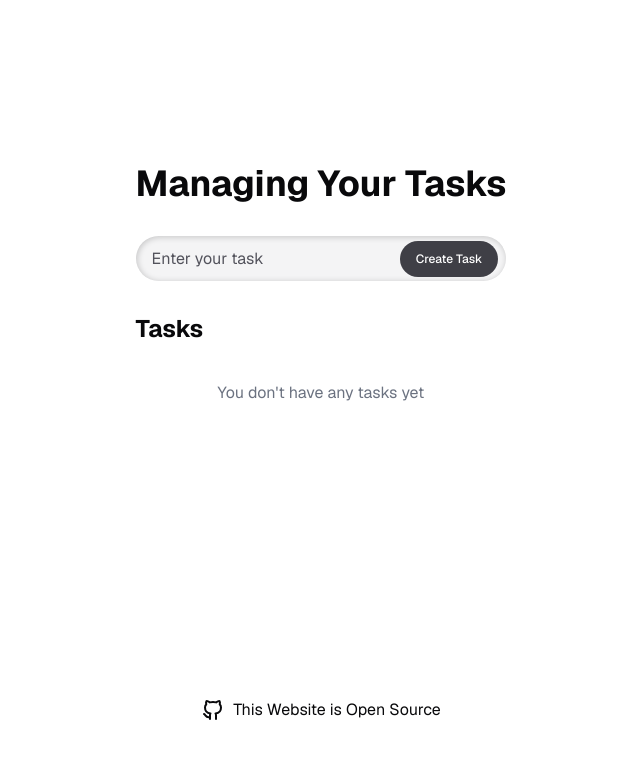
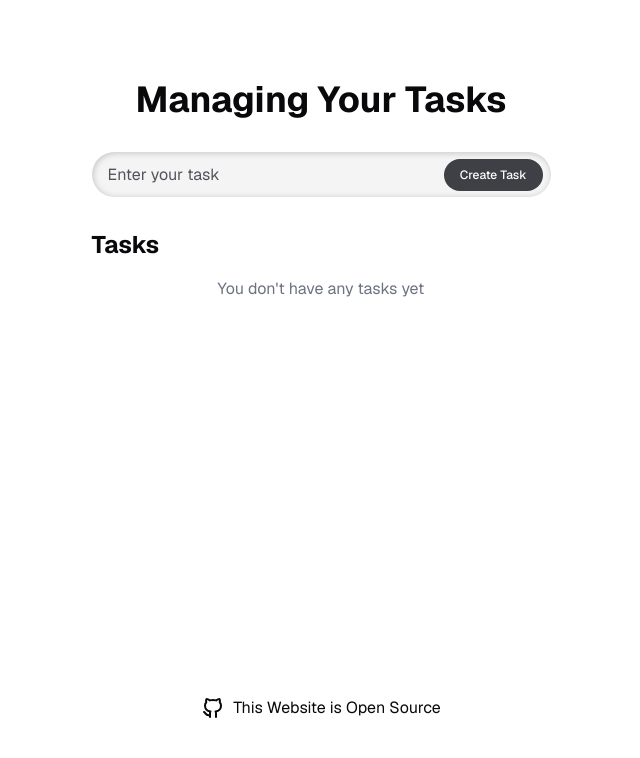
Before and after one commit to rivalth/todo-application, a Next.js app: page / in a window 1280 px wide. Shown: the top 758 px of the page, without its empty margins (319-959 px from the left). Built offline with nearby package versions, Linux system fonts and the light colour scheme.

Commit message:
validate task input length and improve layout in Home component

```diff
--- a/src/app/page.tsx
+++ b/src/app/page.tsx
@@ -22,8 +22,12 @@ export default function Home() {
         const inputValue = taskInput.trim();
         // clear the input field
         setTaskInput("");
-        if(inputValue === "") {
+        if (inputValue === "") {
             toast.error("You can't create an empty task");
+            return;
+        }
+        if (inputValue.length > 100) {
+            toast.error("Task can't be more than 100 characters");
             return;
         }
 
@@ -50,7 +54,13 @@ export default function Home() {
                 t.id === id ? { ...t, completed: !t.completed } : t
             );
         });
-        toast.info(`Task status changed to ${tasks.find((t) => t.id === id)?.completed ? "completed" : "uncompleted"}`);
+        toast.info(
+            `Task status changed to ${
+                tasks.find((t) => t.id === id)?.completed
+                    ? "completed"
+                    : "uncompleted"
+            }`
+        );
     };
 
     const deleteTask = (id: string) => {
@@ -61,6 +71,12 @@ export default function Home() {
 
     const updateTaskValue = (id: string, value: string) => {
         "use client";
+        if (value === "") {
+            deleteTask(id);
+        } else if (value.length > 100) {
+            toast.error("Task can't be more than 100 characters");
+            return;
+        }
         setTasks((prev) => {
             return prev.map((t) => (t.id === id ? { ...t, value } : t));
         });
@@ -81,15 +97,15 @@ export default function Home() {
     }, [tasks]);
 
     return (
-        <div className="grid grid-rows-[20px_1fr_20px] max-w-screen-sm mx-auto items-center justify-items-center min-h-screen p-8 pb-20 gap-16 sm:p-20 font-[family-name:var(--font-geist-sans)]">
-            <main className="flex flex-col gap-8 row-start-2 justify-start h-full">
+        <div className="flex flex-col justify-between max-w-[475px] mx-auto min-h-screen pt-0 sm:pt-20 p-2 pb-20 gap-16 font-[family-name:var(--font-geist-sans)]">
+            <main className="flex flex-col gap-8 justify-start h-full items-center">
                 <h1 className="text-4xl font-bold text-center">
                     Managing Your Tasks
                 </h1>
 
                 <form
                     onSubmit={createTask}
-                    className="flex gap-4 items-center bg-zinc-100 inputShadow rounded-full outline-none focus:outline-orange-400"
+                    className="flex gap-4 items-center bg-zinc-100 inputShadow rounded-full outline-none focus:outline-orange-400 w-full"
                 >
                     <input
                         type="text"
@@ -106,11 +122,11 @@ export default function Home() {
                     </Button>
                 </form>
 
-                <div>
+                <div className="flex flex-col w-full gap-1">
                     <h2 className="text-2xl font-bold">Tasks</h2>
                     {tasks.length === 0 && (
                         <p className="text-gray-500 min-h-12 h-full w-full text-center justify-center flex items-center">
-                        {"You don't have any tasks yet"}
+                            {"You don't have any tasks yet"}
                         </p>
                     )}
                     <ul className="flex flex-col gap-4 mt-4">
--- a/src/components/taskItem.tsx
+++ b/src/components/taskItem.tsx
@@ -1,6 +1,6 @@
 import { Task } from "@/app/page";
 import { cn } from "@/utils/mergeClassName";
-import {  useState } from "react";
+import { useState } from "react";
 import { motion, useMotionValue } from "motion/react";
 import { CompleteTaskIcon, TrashIcon } from "@/utils/icons";
 export const TaskItem = ({
@@ -87,7 +87,7 @@ export const TaskItem = ({
                 )}
             >
                 <button
-                    className="inline-flex items-center mr-1 gap-2 border border-zinc-400 rounded-full w-6 h-6 justify-center cursor-pointer outline-none"
+                    className="inline-flex items-center w-[24px] h-[24px] mr-1 gap-2 border border-zinc-400 rounded-full justify-center cursor-pointer outline-none"
                     onClick={() => changeCompilation(task.id)}
                 >
                     {task.completed && (
@@ -102,13 +102,20 @@ export const TaskItem = ({
                             el.innerText = task.value;
                         }
                     }}
+                    onChange={(e) => {
+                        if (e.currentTarget.innerText.trim().length > 100) {
+                            e.preventDefault();
+                            e.currentTarget.innerText =
+                                e.currentTarget.innerText.slice(0, 100);
+                        }
+                    }}
                     onBlur={(e) => {
                         const value = e.currentTarget.innerText.trim(); // Avoid leading/trailing spaces
                         if (value !== task.value) {
                             updateTaskValue(task.id, value);
                         }
                     }}
-                    className="flex-1 outline-none p-1 rounded transition-all duration-200"
+                    className="flex-1 outline-none p-1 rounded max-w-full line-clamp-3 break-words transition-all duration-200"
                 >
                     {task.value}
                 </span>
```
